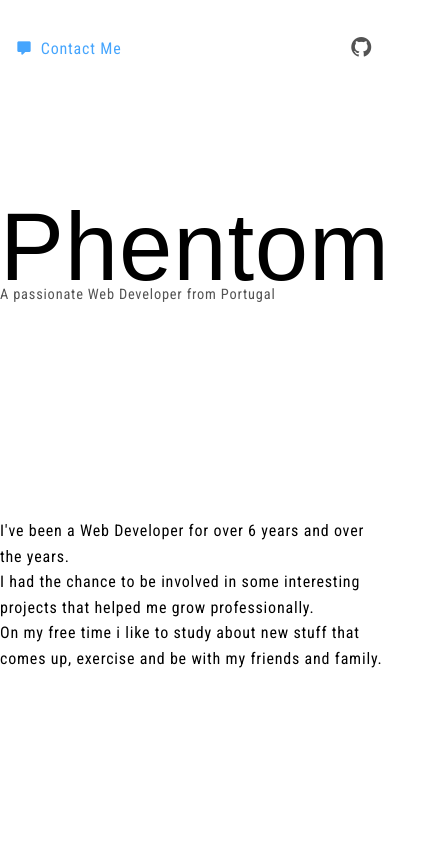
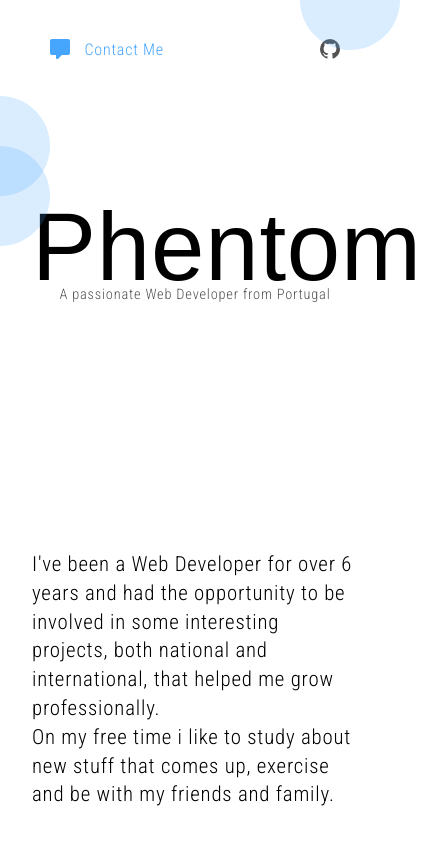
Before and after one commit to PhentomPT/website, a website: page index.html in a window 390 px wide. Shown: the whole page, 422 px wide, since content can reach past the window. Drawn offline with Linux system fonts and the light colour scheme; a web font is replaced by a local one.

Commit message:
improved about me & better spacing & replaced mdi font for used svg's

```diff
--- a/index.html
+++ b/index.html
@@ -8,8 +8,7 @@
     <meta name="theme-color" content="#fff">
 
     <link rel="icon" type="image/png" href="src/images/favicon.png">
-    <link href="https://fonts.googleapis.com/css?family=Herr+Von+Muellerhoff|Roboto+Condensed" rel="stylesheet">
-    <link href="https://cdn.materialdesignicons.com/5.0.45/css/materialdesignicons.min.css" rel="stylesheet">
+    <link href="https://fonts.googleapis.com/css2?family=Herr+Von+Muellerhoff&family=Roboto+Condensed:wght@300&display=swap" rel="stylesheet">
     <link href="src/css/main.min.css" rel="stylesheet">
 
     <script>
@@ -32,11 +31,12 @@
       <div class="content">
         <nav>
           <a href="mailto: phentom.net@gmail.com" class="contact-me">
-            <span class="mdi mdi-comment"></span>Contact Me
+            <svg xmlns="http://www.w3.org/2000/svg" xmlns:xlink="http://www.w3.org/1999/xlink" version="1.1" width="24" height="24" viewBox="0 0 24 24"><path d="M9,22A1,1 0 0,1 8,21V18H4A2,2 0 0,1 2,16V4C2,2.89 2.9,2 4,2H20A2,2 0 0,1 22,4V16A2,2 0 0,1 20,18H13.9L10.2,21.71C10,21.9 9.75,22 9.5,22V22H9Z" /></svg>
+            <span class="text">Contact Me</span>
           </a>
 
           <a href="https://github.com/PhentomPT" class="social-link">
-            <span class="mdi mdi-github"></span>
+            <svg xmlns="http://www.w3.org/2000/svg" xmlns:xlink="http://www.w3.org/1999/xlink" version="1.1" width="24" height="24" viewBox="0 0 24 24"><path d="M12,2A10,10 0 0,0 2,12C2,16.42 4.87,20.17 8.84,21.5C9.34,21.58 9.5,21.27 9.5,21C9.5,20.77 9.5,20.14 9.5,19.31C6.73,19.91 6.14,17.97 6.14,17.97C5.68,16.81 5.03,16.5 5.03,16.5C4.12,15.88 5.1,15.9 5.1,15.9C6.1,15.97 6.63,16.93 6.63,16.93C7.5,18.45 8.97,18 9.54,17.76C9.63,17.11 9.89,16.67 10.17,16.42C7.95,16.17 5.62,15.31 5.62,11.5C5.62,10.39 6,9.5 6.65,8.79C6.55,8.54 6.2,7.5 6.75,6.15C6.75,6.15 7.59,5.88 9.5,7.17C10.29,6.95 11.15,6.84 12,6.84C12.85,6.84 13.71,6.95 14.5,7.17C16.41,5.88 17.25,6.15 17.25,6.15C17.8,7.5 17.45,8.54 17.35,8.79C18,9.5 18.38,10.39 18.38,11.5C18.38,15.32 16.04,16.16 13.81,16.41C14.17,16.72 14.5,17.33 14.5,18.26C14.5,19.6 14.5,20.68 14.5,21C14.5,21.27 14.66,21.59 15.17,21.5C19.14,20.16 22,16.42 22,12A10,10 0 0,0 12,2Z" /></svg>
           </a>
         </nav>
 
@@ -47,9 +47,10 @@
           </div>
 
           <div class="about-me">
-            I've been a Web Developer for over 6 years and over the years.<br/>
-            I had the chance to be involved in some interesting projects that helped me grow professionally.<br/>
-            On my free time i like to study about new stuff that comes up, exercise and be with my friends and family.
+            I've been a Web Developer for over 6 years and had the opportunity to be involved in some
+            interesting projects, both national and international, that helped me grow professionally.<br/>
+
+            On my free time i like to study about new stuff that comes up, exercise and be with my friends and family.<br/>
           </div>
         </div>
       </div>
--- a/src/css/main.scss
+++ b/src/css/main.scss
@@ -9,6 +9,7 @@ $white: #fff;
 * {
   font-family: "Roboto Condensed", sans-serif;
   font-size: 16px;
+  font-weight: 300;
   line-height: normal;
   letter-spacing: 0.05rem;
   box-sizing: border-box;
@@ -70,6 +71,7 @@ a {
     padding: 1.5rem 0;
 
     .contact-me {
+      height: 3.4rem;
       padding: 1rem;
       margin-right: auto;
       border-radius: 2px;
@@ -78,39 +80,45 @@ a {
       transition: ease-in-out background 300ms, ease-in-out color 300ms;
       cursor: pointer;
 
-      .mdi {
+      .text {
+        color: inherit;
+        vertical-align: super;
+      }
+
+      svg {
         margin-right: 0.5rem;
-        color: $primary;
-        transition: ease-in-out color 300ms;
+        fill: $primary;
+        transition: ease-in-out fill 300ms;
       }
 
       &:hover {
         background: $primary--dark;
         color: $white;
 
-        .mdi {
-          color: $white;
+        svg {
+          fill: $white;
         }
       }
     }
 
     .social-link {
-      padding: 0.7rem 1rem;
+      height: 3.4rem;
+      padding: 1rem;
       border-radius: 2px;
       transition: ease-in-out background 300ms;
       cursor: pointer;
 
-      .mdi {
-        color: $secondary;
+      svg {
+        fill: $secondary;
         font-size: 1.5rem;
-        transition: ease-in-out color 300ms;
+        transition: ease-in-out fill 300ms;
       }
 
       &:hover {
         background: $secondary--dark;
 
-        .mdi {
-          color: $white;
+        svg {
+          fill: $white;
         }
       }
     }
@@ -142,7 +150,8 @@ a {
   .about-me {
     flex: 50%;
     align-self: center;
-    line-height: 1.6rem;
+    font-size: 1.3rem;
+    line-height: 1.8rem;
   }
 }
 
@@ -199,7 +208,10 @@ a {
     }
   }
 
-  .content .block {
+  .content {
+    padding: 0 2rem;
+
+    .block {
       flex-direction: column;
 
       .about-me {
@@ -207,18 +219,43 @@ a {
       }
     }
   }
+}
 
 @media (max-width: 1000px) {
   .bubble {
-    display: none;
+    width: 6.25rem;
+    height: 6.25rem;
+
+    &--first {
+      top: 6rem;
+      left: -3.125rem;
     }
 
-  .content .block {
+    &--second {
+      top: 9.125rem;
+      left: -3.125rem;
+    }
+
+    &--third {
+      top: -3.125rem;
+      left: 18.75rem;
+    }
+  }
+  .content {
+    padding: 0 2rem;
+
+    .heading {
+      width: 100%;
+      text-align: center;
+    }
+
+    .block {
       flex-direction: column;
 
       .about-me {
         align-self: flex-start;
-      margin-left: 2rem;
+        margin-top: 4rem;
       }
     }
   }
+}
```
Also changed, not shown: src/css/main.min.css. Lines whose indentation alone changed are shown as unchanged.
